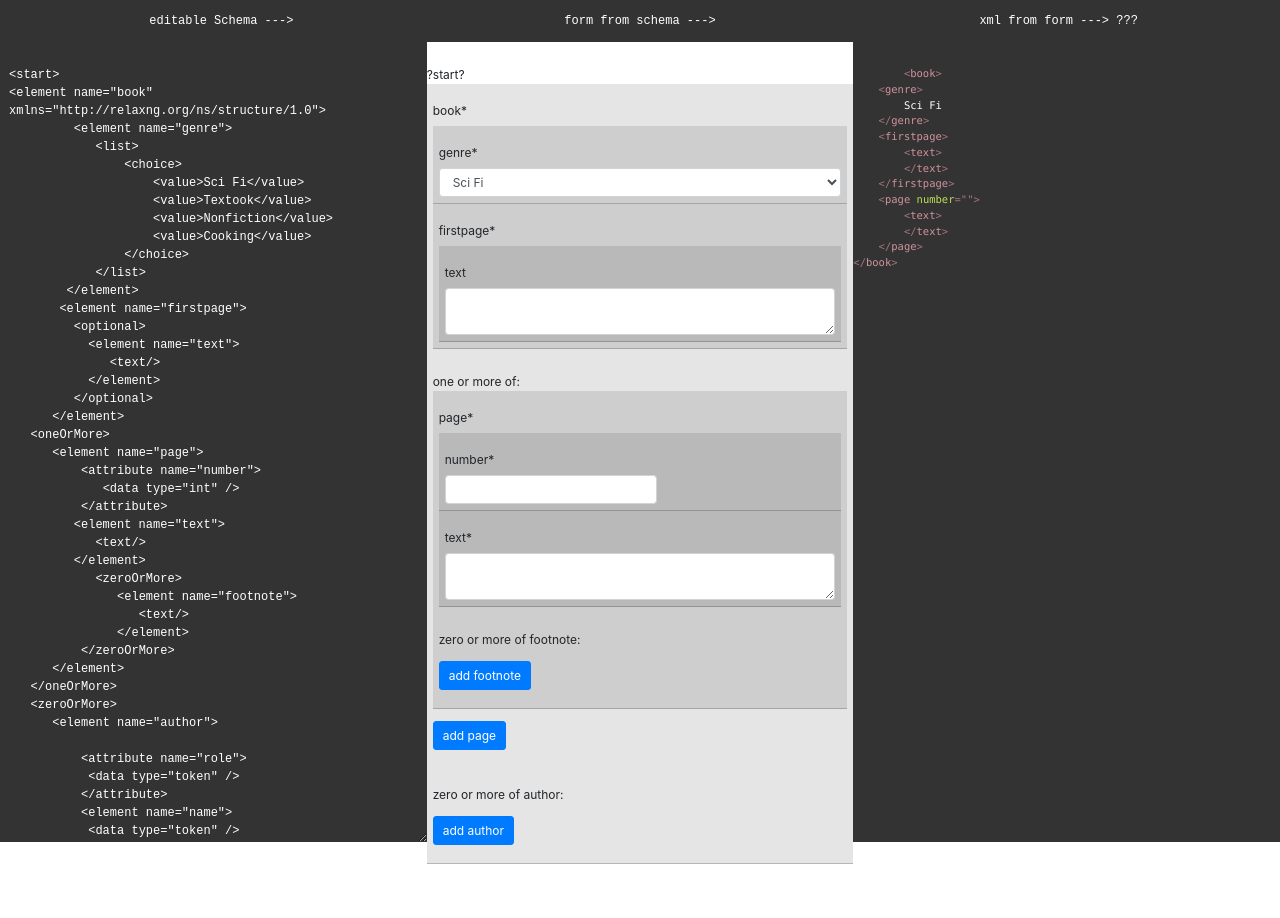
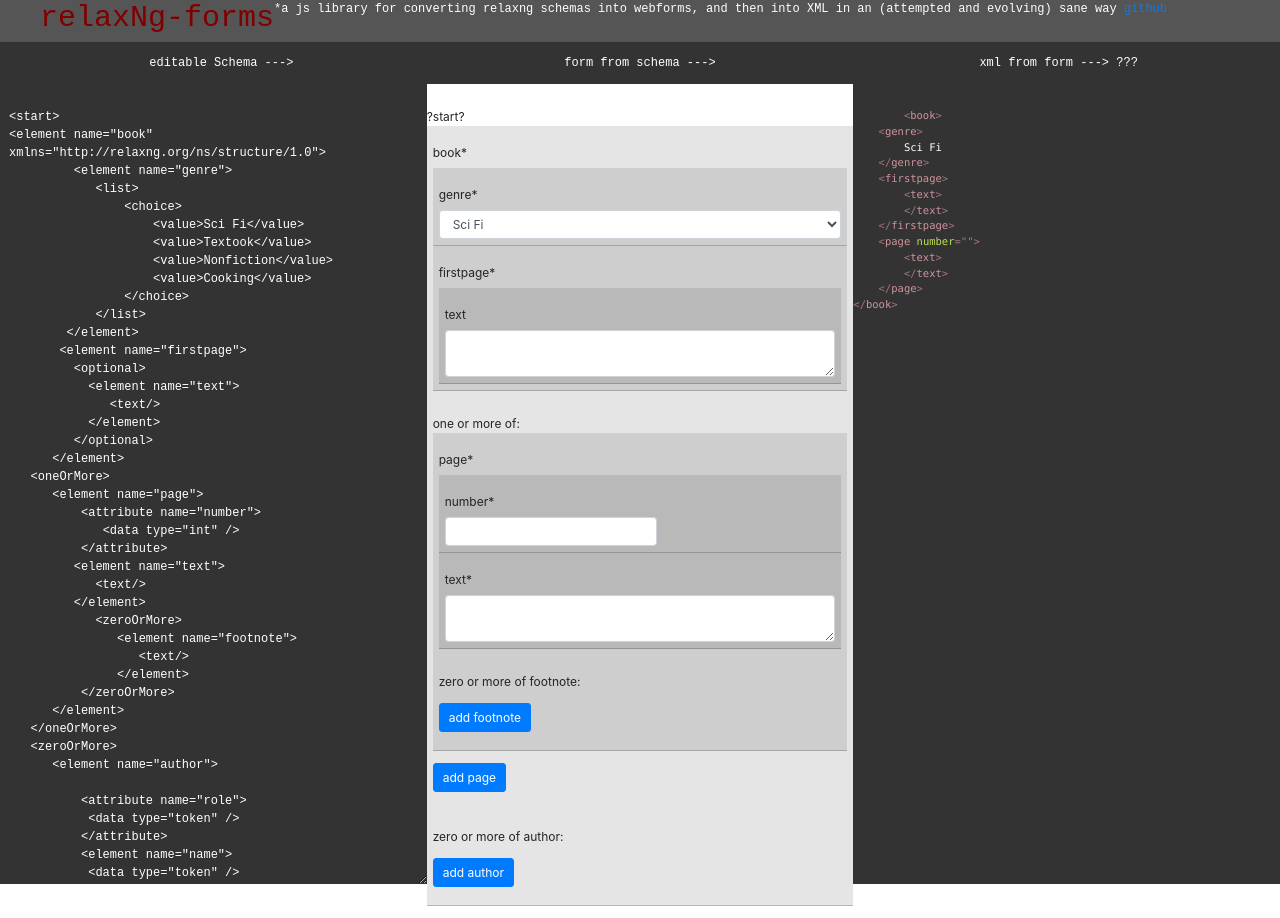
Before and after one commit to nikonikoniko/relaxNg-forms, a website: page demo/index.html in a window 1280 px wide. Before the commit the page ends 876 px from the top, so only its background shows below. Drawn offline with nearby package versions, Linux system fonts and the light colour scheme; no server answers.

Commit message:
demo flushing out

```diff
--- a/demo/index.html
+++ b/demo/index.html
@@ -10,6 +10,10 @@
 <body>
 
   <div class = 'container-fluid'>
+    <div class="row inforow">
+      <h1>relaxNg-forms </h1><br />
+      <div><p>*a js library for converting relaxng schemas into webforms, and then into XML in an (attempted and evolving) sane way <a href="https://github.com/nikonikoniko/relaxNg-forms">github</a></p></div>
+    </div>
     <div class='row titlerow'>
       <div class='col-4'>
          editable Schema --->
--- a/demo/main.css
+++ b/demo/main.css
@@ -54,6 +54,11 @@ input.form-control {
     text-align: center;
     padding: 1em;
 }
+.inforow{
+    font-family: monospace;
+    background-color:#555;
+    color:white;
+}
 
 .entrycol textarea {
     background-color:#333 !important;
```
